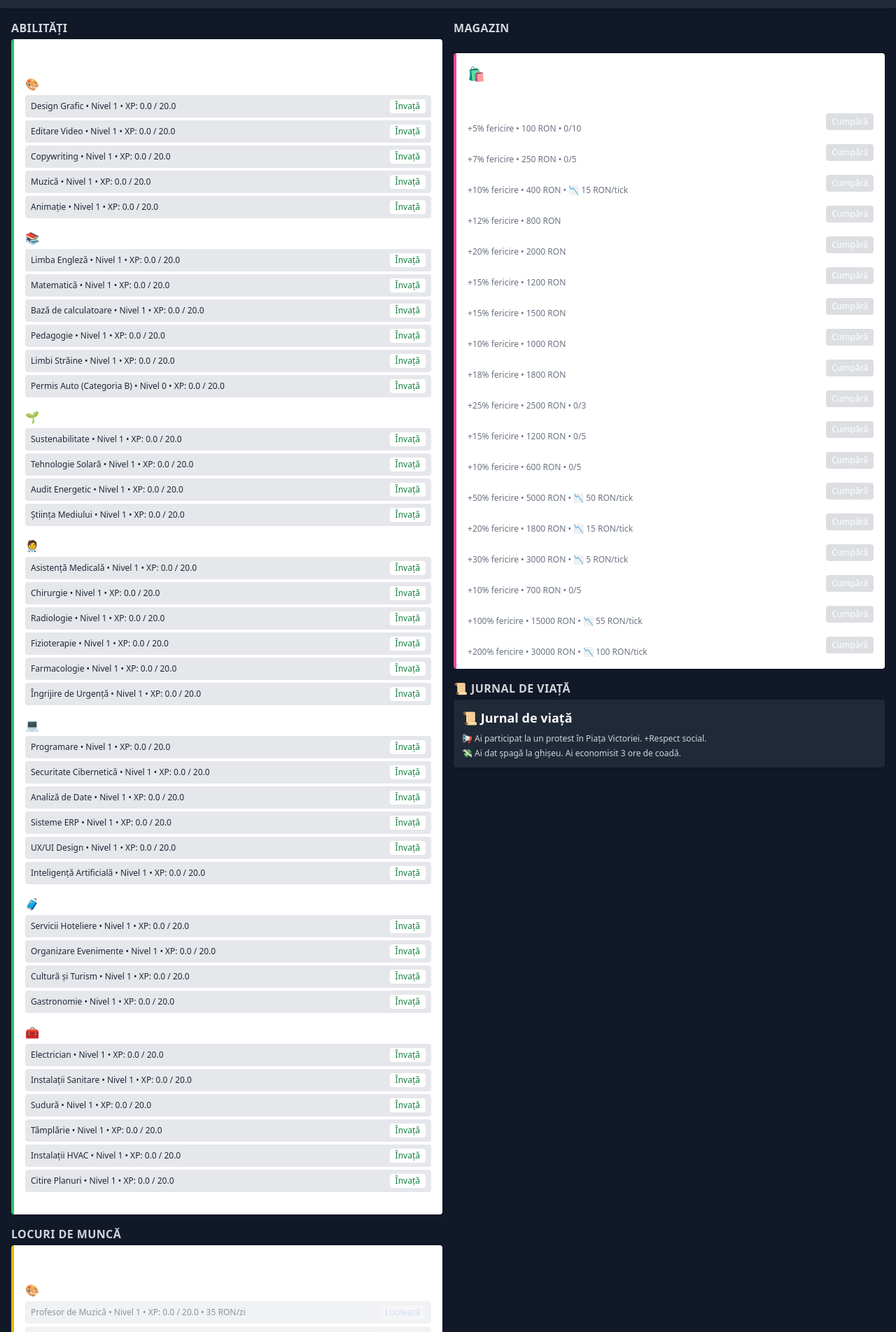
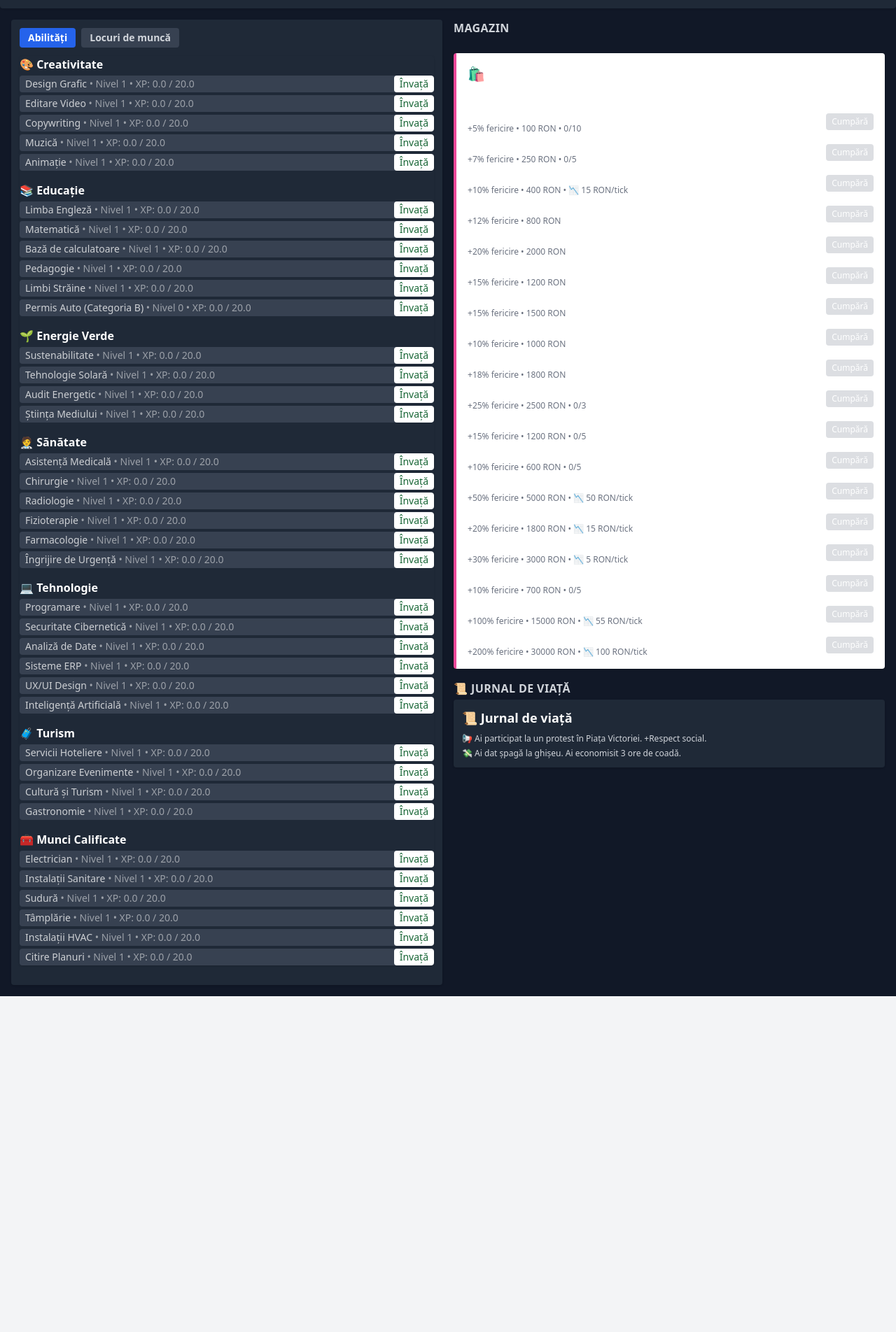
Before and after one commit to ovidiua2003/RomanianLife, a React (Vite) app: page / in a window 1280 px wide. Shown: the part 76-1980 px from the top of the page at 70% size. After the commit the page ends 1500 px from the top, so only its background shows below. Built offline with nearby package versions, Linux system fonts and the light colour scheme; the HTML template or start-up script is replaced by a standard one.

Commit message:
polished job and skill list

```diff
--- a/src/App.tsx
+++ b/src/App.tsx
@@ -1,11 +1,10 @@
 import React, { useEffect } from 'react'
-import JobList from './components/JobList'
-import SkillList from './components/SkillList'
 import StatsPanel from './components/StatsPanel'
 import PrestigeModal from './components/PrestigeModal'
 import EventLog from './components/EventLog'
 import ShopPanel from './components/ShopPanel'
 import { useGameStore } from './store/useGameStore'
+import SkillsJobsTabs from './components/SkillsJobsTabs'
 
 const App: React.FC = () => {
   const tick = useGameStore(state => state.tick)
@@ -30,13 +29,7 @@ const App: React.FC = () => {
         {/* Left Column: Skills + Jobs */}
         <div className="space-y-4">
           <section>
-            <h2 className="text-md font-bold text-gray-300 uppercase tracking-wide mb-1">Abilități</h2>
-            <SkillList />
-          </section>
-
-          <section>
-            <h2 className="text-md font-bold text-gray-300 uppercase tracking-wide mb-1">Locuri de muncă</h2>
-            <JobList />
+            <SkillsJobsTabs />
           </section>
         </div>
 
--- a/src/components/JobList.tsx
+++ b/src/components/JobList.tsx
@@ -15,8 +15,8 @@ const JobList: React.FC = () => {
   }, {} as Record<string, typeof jobs>)
 
   return (
-    <div className="bg-white p-4 rounded shadow border-l-4 border-yellow-500">
-      <h2 className="text-xl font-semibold mb-2">Locuri de muncă</h2>
+    <div className="rounded shadow">
+      {/* <h2 className="text-xl font-semibold mb-2">Locuri de muncă</h2> */}
       {Object.entries(grouped).sort().map(([category, jobs]) => (
         <div key={category} className="mb-4">
           <h3 className="text-md font-bold mb-1">
@@ -32,25 +32,25 @@ const JobList: React.FC = () => {
               return (
                 <li
                   key={job.id}
-                  className={`relative h-8 rounded overflow-hidden text-xs text-white ${
+                  className={`relative h-6 rounded overflow-hidden text-sm text-white ${
                     !job.isUnlocked ? 'opacity-50' : ''
                   }`}
                 >
-                  <div className="absolute top-0 left-0 h-full w-full bg-gray-200" />
+                  <div className="absolute top-0 left-0 h-full w-full bg-gray-700" />
                   {/* Progress bar background */}
                   <div
-                    className="absolute top-0 left-0 h-full bg-blue-500 transition-[width] duration-500 ease-in"
+                    className="absolute top-0 left-0 h-full bg-blue-800 transition-[width] duration-500 ease-in"
                     style={{ width: `${progress}%` }}
                   />
 
                   {/* Foreground content */}
-                  <div className="relative z-10 px-2 h-full flex items-center justify-between">
-                    <div className="truncate text-gray-800">
-                      <span className="font-medium">{job.name}</span> • Nivel {job.level} • XP: {job.xp.toFixed(1)} / {nextLevelXP.toFixed(1)} • {job.income.toFixed(0)} RON/zi
+                  <div className="relative z-10 px-2 pr-0 h-full flex items-center justify-between">
+                    <div className="truncate text-white/50">
+                      <span className="text-white/75">{job.name}</span> • Nivel {job.level} • XP: {job.xp.toFixed(1)} / {nextLevelXP.toFixed(1)} • {job.incomePerTick ? job.incomePerTick.toFixed(0) : job.income.toFixed(0)} RON/zi
                     </div>
                     <button
-                      className={`ml-2 px-2 py-0.5 rounded text-xs ${
-                        job.isWorking ? 'bg-gray-300 text-black' : 'bg-white text-blue-600'
+                      className={`ml-2 px-2 py-0.5 rounded text-sm ${
+                        job.isWorking ? 'bg-gray-500 text-black' : 'bg-white text-blue-800'
                       }`}
                       onClick={() => job.isUnlocked && queueJob(job.id)}
                       disabled={!job.isUnlocked}
--- a/src/components/SkillList.tsx
+++ b/src/components/SkillList.tsx
@@ -14,8 +14,8 @@ const SkillList: React.FC = () => {
   }, {} as Record<string, typeof skills>)
 
   return (
-    <div className="bg-white p-4 rounded shadow border-l-4 border-green-500">
-      <h2 className="text-xl font-semibold mb-2">Abilități</h2>
+    <div className="rounded shadow">
+      {/* <h2 className="text-xl font-semibold mb-2">Abilități</h2> */}
       {Object.entries(grouped).sort().map(([category, skills]) => (
         <div key={category} className="mb-4">
           <h3 className="text-md font-bold mb-1">
@@ -29,24 +29,24 @@ const SkillList: React.FC = () => {
               const progress = ((skill.xp - currentLevelXP) / (nextLevelXP - currentLevelXP)) * 100
 
               return (
-                <li key={skill.id} className="relative h-8 rounded overflow-hidden text-xs text-white">
-                  <div className="absolute top-0 left-0 h-full w-full bg-gray-200" />
+                <li key={skill.id} className="relative h-6 rounded overflow-hidden text-sm text-white">
+                  <div className="absolute top-0 left-0 h-full w-full bg-gray-700" />
                   <div
-                    className="absolute top-0 left-0 h-full bg-green-600 ttransition-[width] duration-500 ease-in"
+                    className="absolute top-0 left-0 h-full bg-green-800 ttransition-[width] duration-500 ease-in"
                     style={{
                       width: `${progress}%`,
                       opacity: skill.isUnlocked ? 1 : 0.4
                     }}
                   />
-                  <div className="relative z-10 px-2 h-full flex items-center justify-between">
-                    <span className="truncate text-gray-800">
-                      {skill.name} • Nivel {skill.level} • XP: {skill.xp.toFixed(1)} / {nextLevelXP.toFixed(1)}
+                  <div className="relative z-10 px-2 pr-0 h-full flex items-center justify-between">
+                    <span className="truncate text-white/50">
+                      <span className="text-white/75">{skill.name}</span> • Nivel {skill.level} • XP: {skill.xp.toFixed(1)} / {nextLevelXP.toFixed(1)}
                     </span>
                     <button
                       onClick={() => skill.isUnlocked && queueSkill(skill.id)}
                       disabled={!skill.isUnlocked}
-                      className={`ml-2 px-2 py-0.5 rounded text-xs ${
-                        skill.isTraining ? 'bg-gray-300 text-black' : 'bg-white text-green-700'
+                      className={`ml-2 px-2 py-0.5 rounded text-sm ${
+                        skill.isTraining ? 'bg-gray-500 text-black' : 'bg-white text-green-800'
                       }`}
                     >
                       {skill.isTraining ? 'Activ' : 'Învață'}
--- /dev/null
+++ b/src/components/SkillsJobsTabs.tsx
@@ -0,0 +1,38 @@
+import { useState } from 'react'
+import SkillList from './SkillList'
+import JobList from './JobList'
+
+const SkillsJobsTabs = () => {
+  const [activeTab, setActiveTab] = useState<'skills' | 'jobs'>('skills')
+
+  return (
+    <div className="bg-gray-800 p-3 rounded shadow">
+      <div className="flex space-x-2 mb-3">
+        <button
+          onClick={() => setActiveTab('skills')}
+          className={`px-3 py-1 rounded text-sm font-semibold ${
+            activeTab === 'skills'
+              ? 'bg-blue-600 text-white'
+              : 'bg-gray-700 text-gray-300 hover:bg-gray-600'
+          }`}
+        >
+          Abilități
+        </button>
+        <button
+          onClick={() => setActiveTab('jobs')}
+          className={`px-3 py-1 rounded text-sm font-semibold ${
+            activeTab === 'jobs'
+              ? 'bg-blue-600 text-white'
+              : 'bg-gray-700 text-gray-300 hover:bg-gray-600'
+          }`}
+        >
+          Locuri de muncă
+        </button>
+      </div>
+
+      {activeTab === 'skills' ? <SkillList /> : <JobList />}
+    </div>
+  )
+}
+
+export default SkillsJobsTabs
--- a/src/store/useGameStore.ts
+++ b/src/store/useGameStore.ts
@@ -22,7 +22,8 @@ type Job = {
   id: string
   name: string
   category: string
-  income: number
+  income: number,
+  incomePerTick?: number
   xpPerSecond: number
   isWorking: boolean
   isUnlocked: boolean
@@ -159,6 +160,8 @@ export const useGameStore = create<GameState>((set, get) => {
           const incomeBoost = 1 + (newLevel - 1) * 0.05
           const jobIncome = job.income * incomeBoost
           income += jobIncome
+
+          job.incomePerTick = income
 
           money += income - expenses
           totalXP += job.xpPerSecond * xpBoost * skillMultiplier
```
